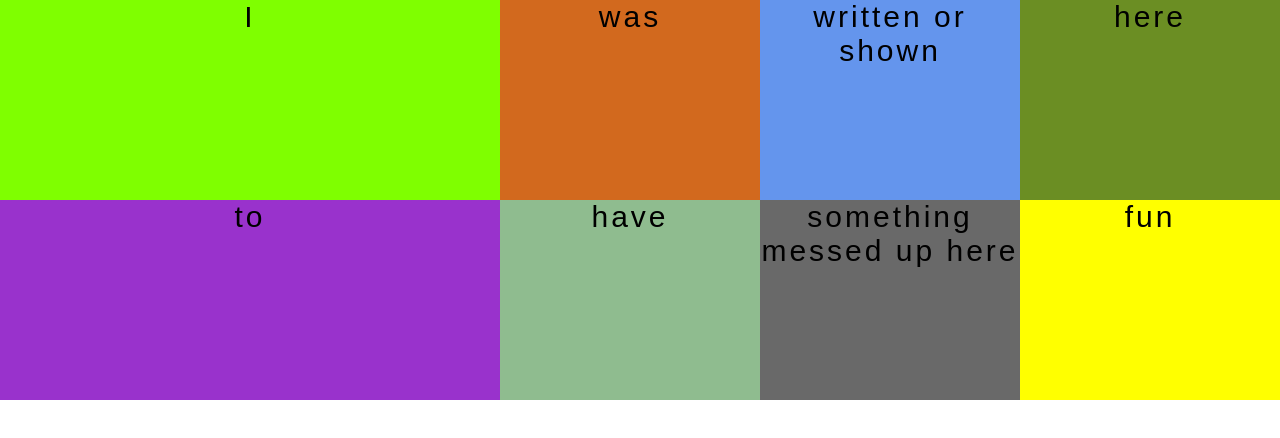
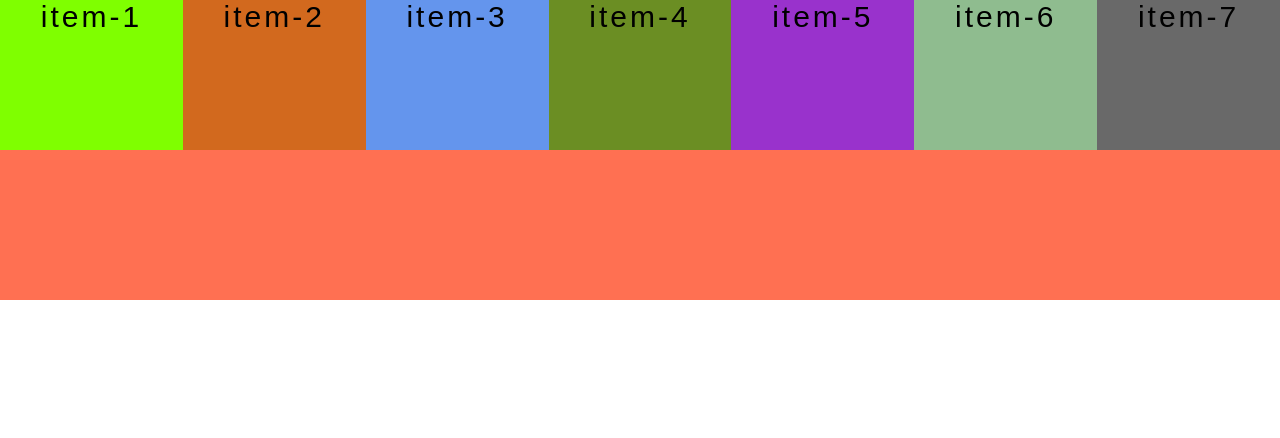
Before and after one commit to joepasss/sass_study, a React (Create React App) app in the folder grid-layout/: page / in a window 1280 px wide. Shown: the top 438 px of the page. Built offline with nearby package versions, Linux system fonts and the light colour scheme.

Commit message:
The Auto-Fill & Auto-Fit Values

```diff
--- a/grid-layout/src/sections/gridContainer/GridContainer.tsx
+++ b/grid-layout/src/sections/gridContainer/GridContainer.tsx
@@ -5,24 +5,13 @@ import { FC } from 'react';
 export const GridContainer: FC = () => {
   return (
     <section className='grid-container'>
-      <div className='item item-1'>I</div>
-      <div className='item item-2'>was</div>
-      {/* <div className='item item-3'>written</div> */}
-      <div className='item item-3'>written or shown</div>
-      <div className='item item-4'>here</div>
-      <div className='item item-5'>to</div>
-      <div className='item item-6'>have</div>
-      {/* <div className='item item-7'>some</div> */}
-      <div className='item item-7'>something messed up here </div>
-      {/* <div className='item item-7'>
-        somethingmesseduphere{' '}
-        <p>
-          Lorem ipsum, dolor sit amet consectetur adipisicing elit. Odit
-          nesciunt non, laborum ex aspernatur ipsam et sed repudiandae
-          distinctio praesentium!
-        </p>
-      </div> */}
-      <div className='item item-8'>fun</div>
+      <div className='item item-1'>item-1</div>
+      <div className='item item-2'>item-2</div>
+      <div className='item item-3'>item-3</div>
+      <div className='item item-4'>item-4</div>
+      <div className='item item-5'>item-5</div>
+      <div className='item item-6'>item-6</div>
+      <div className='item item-7'>item-7</div>
     </section>
   );
 };
--- a/grid-layout/src/sections/gridContainer/gridContainer.scss
+++ b/grid-layout/src/sections/gridContainer/gridContainer.scss
@@ -5,22 +5,23 @@ section.grid-container {
 
   display: grid;
 
-  // Max Content
-  // grid-template-rows: repeat(2, 150px);
-  // grid-template-columns: 1fr 1fr 1fr 1fr;
-  // grid-template-columns: 1fr 1fr max-content 1fr;
-  // grid-template-columns: 1fr 1fr 1fr 1fr;
-  // grid-template-rows: repeat(2, min-content);
-  // grid-template-rows: repeat(2, max-content);
+  grid-template-rows: repeat(2, minmax(150px, min-content));
 
-  // minmax function
-  // grid-template-columns: 1fr 1fr min-content 1fr;
-  // grid-template-rows: repeat(2, minmax(100px, min-content));
-  grid-template-rows: repeat(2, minmax(100px, 200px));
+  // Auto Fill Property Value
+  // width: 1500px;
+  // grid-template-columns: repeat(4, 150px);
+  // grid-template-columns: repeat(auto-fill, 150px);
 
-  grid-template-columns: minmax(250px, 500px) repeat(3, 1fr);
+  // Aufo fit
+  // grid-template-columns: repeat(auto-fit, 150px);
+  // Do not set the width of coulumn to the fr unit when working with auto-fit
+  // grid-template-columns: repeat(auto-fit, 1fr);
 
-  // height: 100vh;
+  // use minmax function
+  width: 100%;
+  grid-template-columns: repeat(auto-fit, minmax(150px, 1fr));
+
+  grid-auto-rows: minmax(150px, min-content);
 
   div.item {
     font-size: 30px;
```
